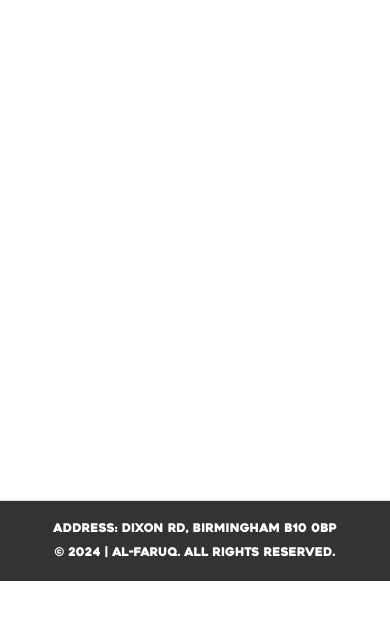
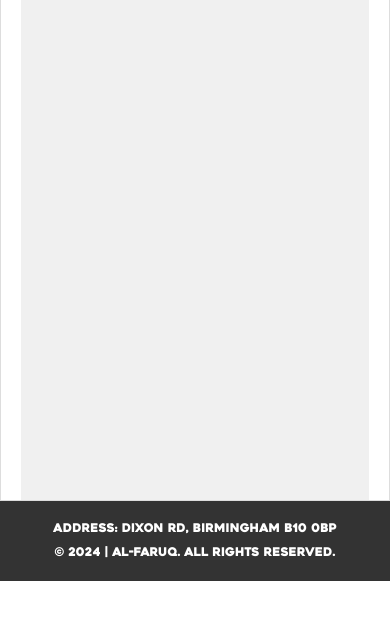
Before and after one commit to gh-soulz/al-faruq, a plain HTML site: page updates.html in a window 390 px wide. Shown: the part 263-897 px from the top of the page. Before the commit the page ends 844 px from the top, so only its background shows below. Drawn offline with Linux system fonts and the light colour scheme.

Commit message:
Update updates.html

```diff
--- a/updates.html
+++ b/updates.html
@@ -74,6 +74,21 @@
             margin: 0;
         }
 
+        .container {
+            width: 100%; /* Full width */
+            padding: 20px;
+            box-sizing: border-box; /* Include padding and border in element's total width and height */
+            border: 1px solid #ddd; /* Border for visibility */
+        }
+        .content-box {
+            background-color: #f0f0f0; /* Background color for the box */
+            padding: 10px 20px; /* Add horizontal padding */
+            border-radius: 12px; /* Rounded corners for the box */
+            height: 470px;
+            overflow-y: scroll;
+            user-select: none;
+        }
+
         /* Responsive Design */
         @media (max-width: 768px) {
             .nav-container {
@@ -82,6 +97,10 @@
             .nav-container a {
                 margin: 5px;
                 font-size: 14px;
+            }
+            .content-box {
+                padding: 10px 15px; /* Reduce padding for smaller screens */
+                height: calc(100vh - 210px); /* Adjust height considering other elements */
             }
             footer {
                 padding: 15px;
@@ -97,6 +116,10 @@
                 font-size: 12px;
                 padding: 6px;
                 margin: 3px;
+            }
+            .content-box {
+                padding: 10px; /* Further reduce padding */
+                height: calc(100vh - 200px); /* Adjust height considering other elements */
             }
             footer {
                 font-size: 12px;
@@ -119,7 +142,9 @@
         </div>
     </nav>
     <div class="container">
-        <!-- Content goes here -->
+        <div class="content-box">
+            <h1>MADRASAH UPDATES</h1>
+        </div>
     </div>
     <footer>
         <div class="address">
```
